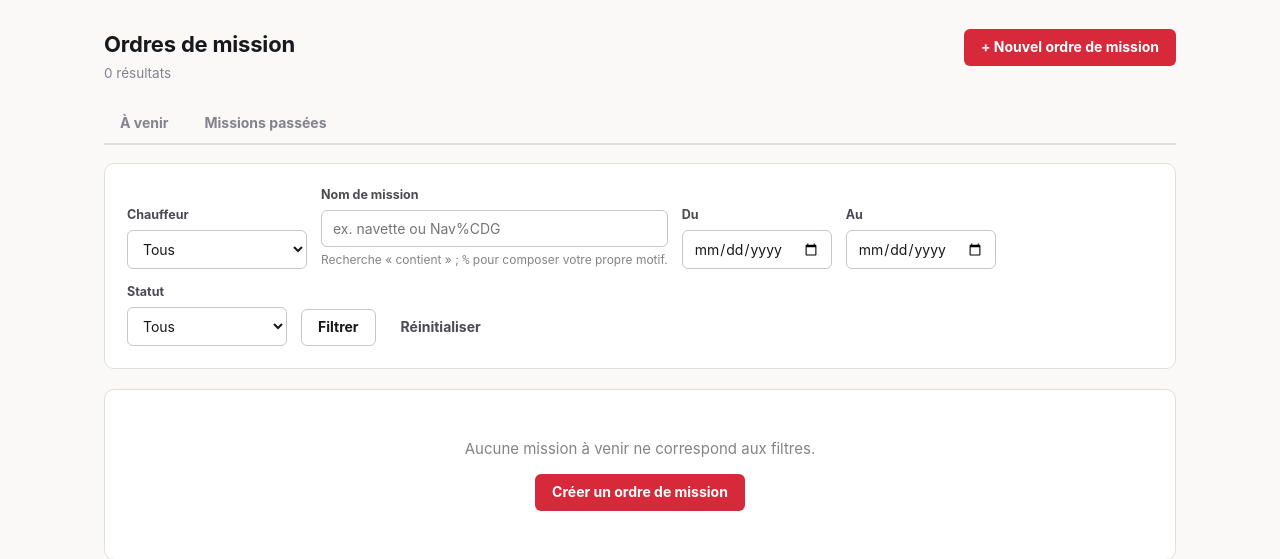
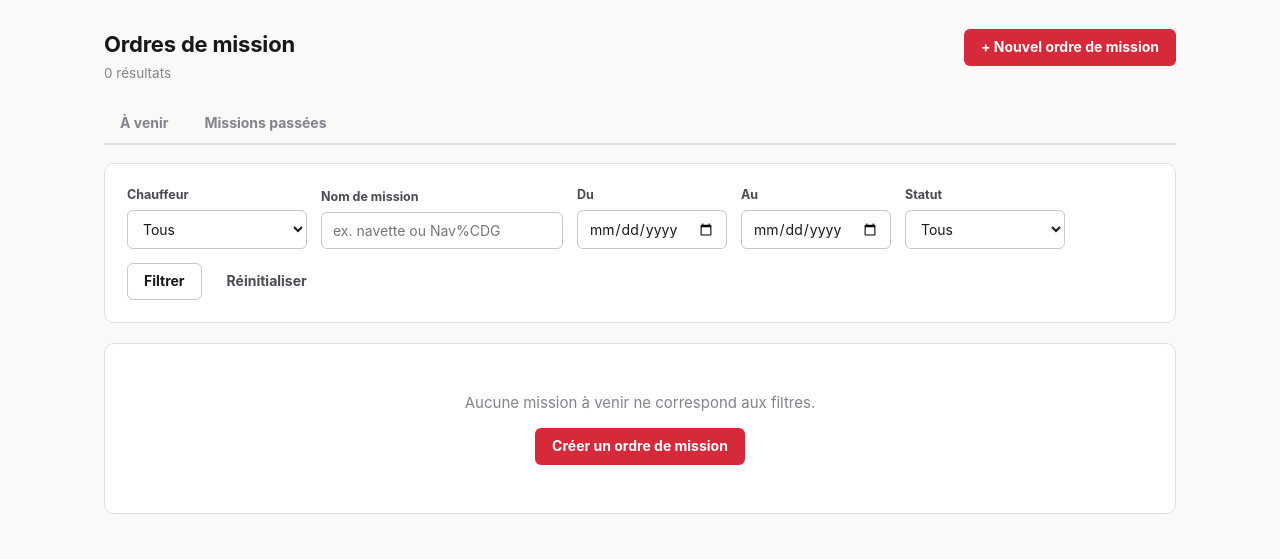
Before and after one commit to isko7/ombc-kent, a Flask app: template app/templates/missions/list.html in a window 1280 px wide. Shown: the part 60-619 px from the top of the page. Run offline with Flask 3, Linux system fonts and the light colour scheme; the template is opened without the code that fills it, so the values that code supplies are empty.

Commit message:
Liste des missions : retire le texte d'aide sous le filtre "Nom de mission"
Co-Authored-By: Claude Opus 5 <noreply@anthropic.com>

```diff
--- a/app/templates/missions/list.html
+++ b/app/templates/missions/list.html
@@ -30,7 +30,6 @@
     <div class="field" style="margin:0; min-width:180px;">
       <label>Nom de mission</label>
       <input type="text" name="name" value="{{ filters.name or '' }}" placeholder="ex. navette ou Nav%CDG">
-      <div class="hint">Recherche « contient » ; <code>%</code> pour composer votre propre motif.</div>
     </div>
     <div class="field" style="margin:0;">
       <label>Du</label>
```
